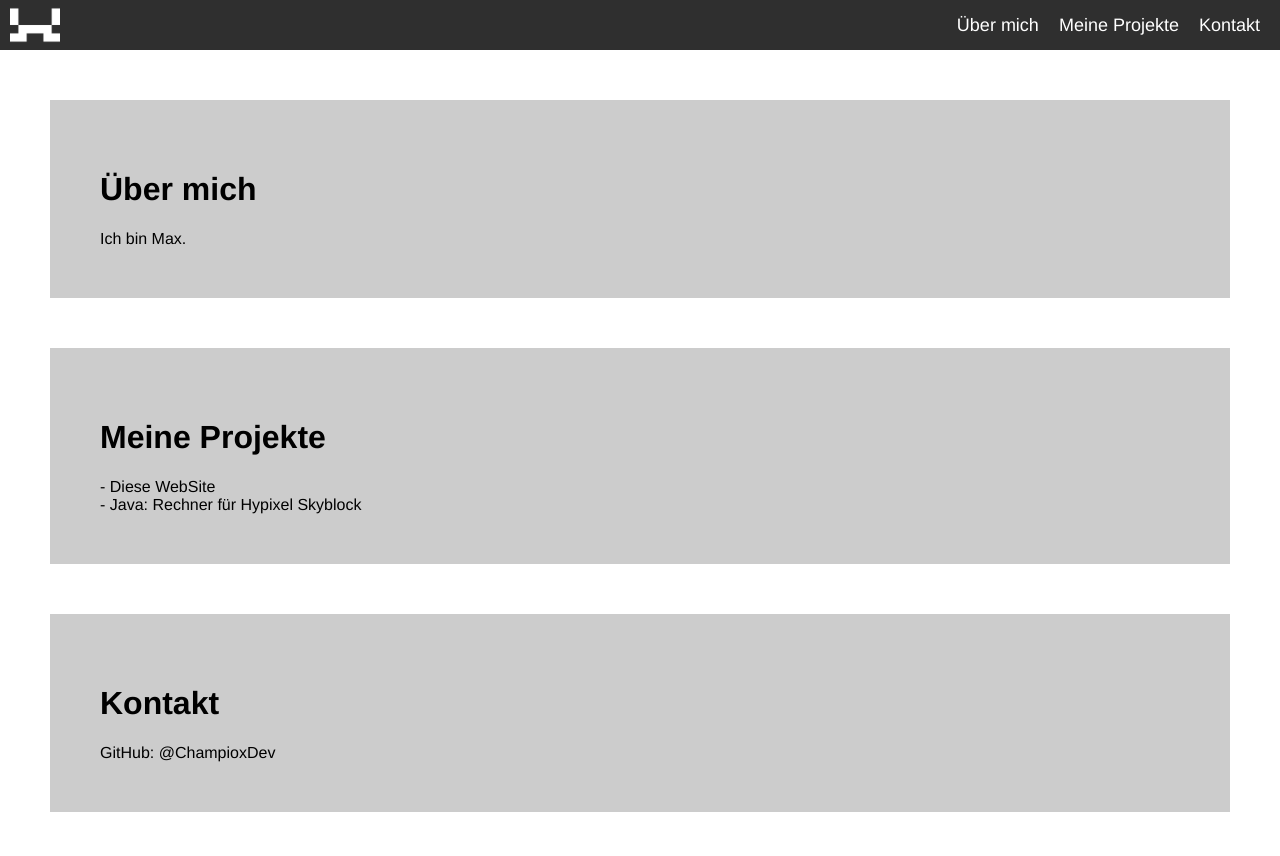
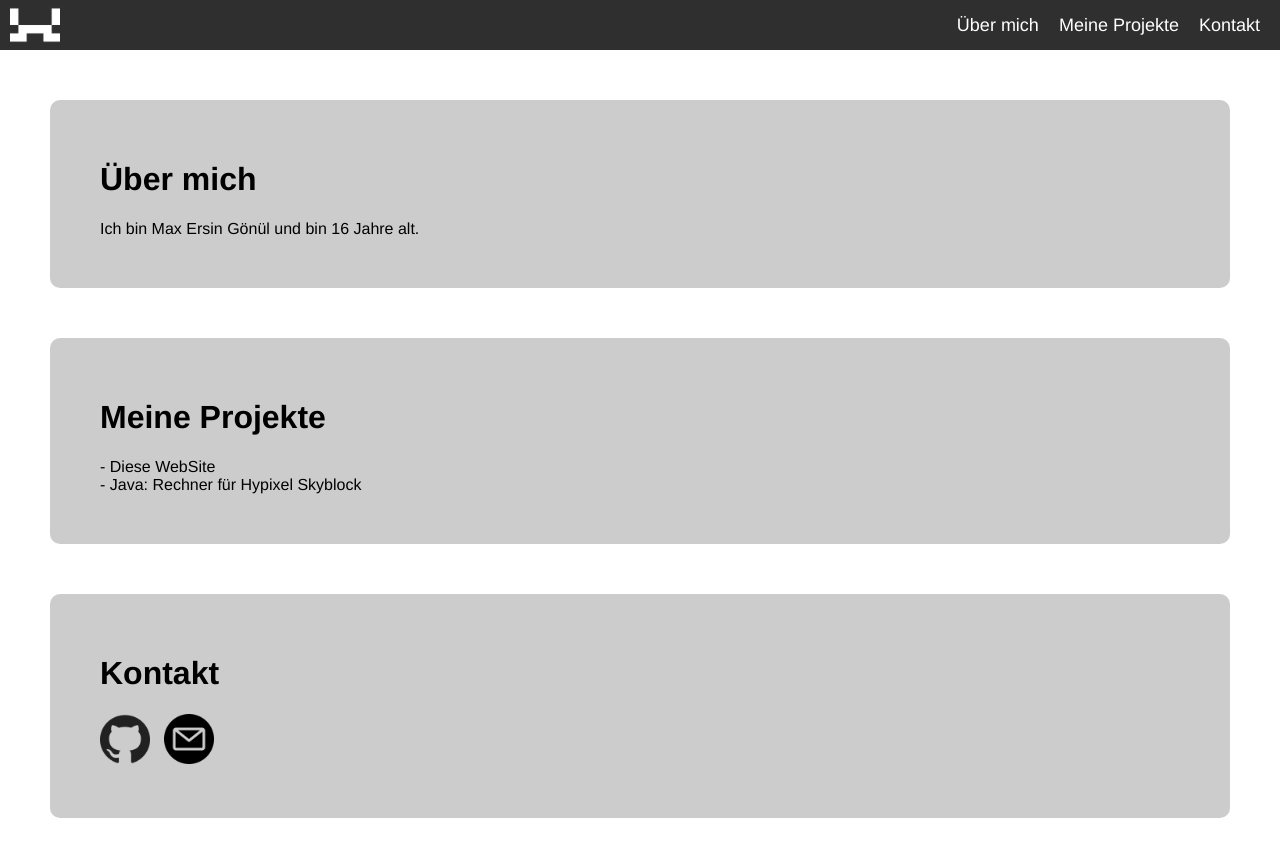
Before and after one commit to ChampioxDev/WebSite, a plain HTML site: page index.html in a window 1280 px wide. Drawn offline with Linux system fonts and the light colour scheme.

Commit message:
slight reworks; new contact section; formula for age

```diff
--- a/app.js
+++ b/app.js
@@ -0,0 +1,4 @@
+function load() {
+    var datum = new Date();
+    document.getElementById("alter").innerHTML = datum.getFullYear()-2007;
+}
--- a/index.html
+++ b/index.html
@@ -3,7 +3,7 @@
 
     <head>
 
-        <link rel="icon" type="icon/x-icon" href="DevIcon__White.ico">
+        <link rel="icon" type="icon/x-icon" href="icons/DevIcon__White.ico">
         <title>Max G&ouml;n&uuml;l</title>
 
         <link href="styles.css" rel="stylesheet">
@@ -11,26 +11,29 @@
 
     </head>
 
-    <body>
+    <body onload="load()">
             <div id="header" class="header">
-                <a href="index.html"><div style="float:left; padding-right: 10px;"><img src="DevIcon__White.ico" height="50px" width="50px"></div></a>
+                <a href="index.html"><div style="float:left; padding-right: 10px;"><img src="icons/DevIcon__White.ico" height="50px" width="50px"></div></a>
 
                 <div class="header_button" style="margin-right: 20px;"><a href="#contact">Kontakt</a></div>
                 <div class="header_button"><a href="#myProj">Meine Projekte</a></div>
                 <div class="header_button"><a href="#aboutMe">&Uuml;ber mich</a></div>
             </div>
-            <div id="aboutMe" class="aboutMe">
+            <div id="aboutMe" class="section">
                 <h1>&Uuml;ber mich</h1>
-                Ich bin Max.
+                Ich bin Max Ersin G&ouml;n&uuml;l und bin <span id="alter"></span> Jahre alt.
             </div>
-            <div id="myProj" class="aboutMe">
+            <div id="myProj" class="section">
                 <h1>Meine Projekte</h1>
                     - Diese WebSite<br>
                     - Java: Rechner f&uuml;r Hypixel Skyblock
             </div>
-            <div id="contact" class="aboutMe">
+            <div id="contact" class="section">
                 <h1>Kontakt</h1>
-                GitHub: @ChampioxDev
+                <div id="contacts">
+                    <a href="https://github.com/ChampioxDev" style="margin-right:10px;"><img src="icons/github.png" width="50px" height="50px"></a>
+                    <a href="mailto:max.e.goenuel@gmail.com" style="margin-right:10px;"><img src="icons/email.png" width="50px" height="50px"></a>
+                </div>
             </div>
     </body>
 
--- a/styles.css
+++ b/styles.css
@@ -1,6 +1,12 @@
 body {
     font-family: Helvetica;
     margin: 0px;
+    -ms-overflow-style: none;
+    scrollbar-width: none;
+}
+
+body::-webkit-scrollbar {
+    display: none;
 }
 
 .header {
@@ -34,9 +40,11 @@ a{
     color: inherit;
 }
 
-.aboutMe {
+.section {
     color: #000000;
     padding: 50px;
     background-color: #cccccc;
     margin: 50px;
+    padding-top: 40px;
+    border-radius: 10px;
 }
```
Also changed, not shown: icons/DevIcon__White.ico (renamed from DevIcon__White.ico), icons/email.png (added), icons/github.png (added), 1 other file.
